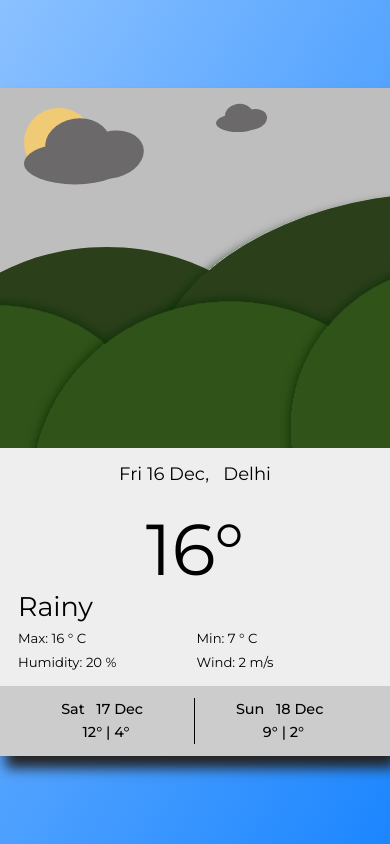
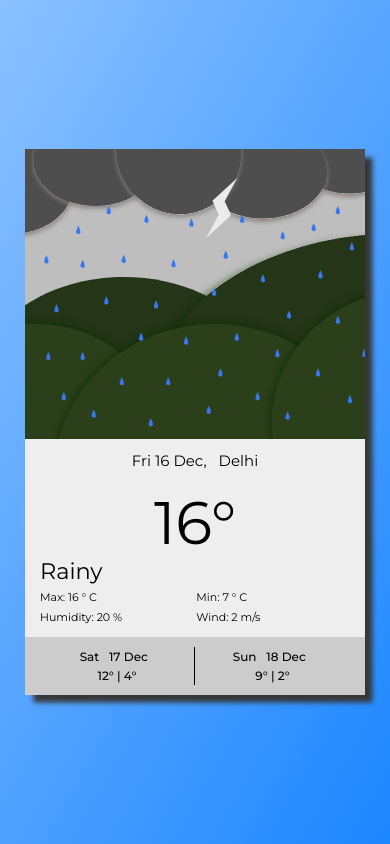
Before and after one commit to joshir16/weather, a website: page index.html in a window 390 px wide. Drawn offline with Linux system fonts and the light colour scheme; no server answers.

Commit message:
responsive

```diff
--- a/index.html
+++ b/index.html
@@ -91,7 +91,7 @@
       </div>
 
       <!-- img --------------------------------------- -->
-      <div class="container__img cloudy"></div>
+      <div class="container__img rainy"></div>
     </section>
   </body>
 </html>
--- a/sass/base/_base.scss
+++ b/sass/base/_base.scss
@@ -45,11 +45,11 @@ html {
   }
 
   @media only screen and (max-width: $bp-medium) {
-    font-size: 43.75%;
+    font-size: 37.5%;
   }
 
   @media only screen and (max-width: $bp-small) {
-    font-size: 37.5%;
+    font-size: 31.25%;
   }
 }
 
@@ -70,4 +70,8 @@ body {
   @media only screen and (max-width: $bp-large) {
     min-height: 120rem;
   }
+
+  @media only screen and (max-width: $bp-small) {
+    padding: 5rem;
+  }
 }
--- a/sass/pages/_home.scss
+++ b/sass/pages/_home.scss
@@ -11,7 +11,7 @@
   position: relative;
   overflow: hidden;
 
-  box-shadow: 1rem 2rem 2rem 0rem rgb(36, 36, 36);
+  box-shadow: 1.5rem 1.5rem 1rem 0rem rgb(54, 54, 54);
 
   @media only screen and (max-width: $bp-large) {
     max-width: 80rem;
@@ -22,6 +22,11 @@
     grid-template-columns: 1fr;
     grid-template-rows: repeat(2, min-content);
   }
+
+  // @media only screen and (max-width: $bp-small) {
+  //   max-width: 70rem;
+  //   width: 100%;
+  // }
 
   &__card {
     z-index: 10;
@@ -130,6 +135,10 @@
       grid-column: 1 / -1;
       grid-row: 1 / 2;
     }
+
+    @media only screen and (max-width: $bp-small) {
+      height: 58rem;
+    }
   }
 }
 
```
Also changed, not shown: css/style.comp.css, css/style.css, css/style.prefix.css.
